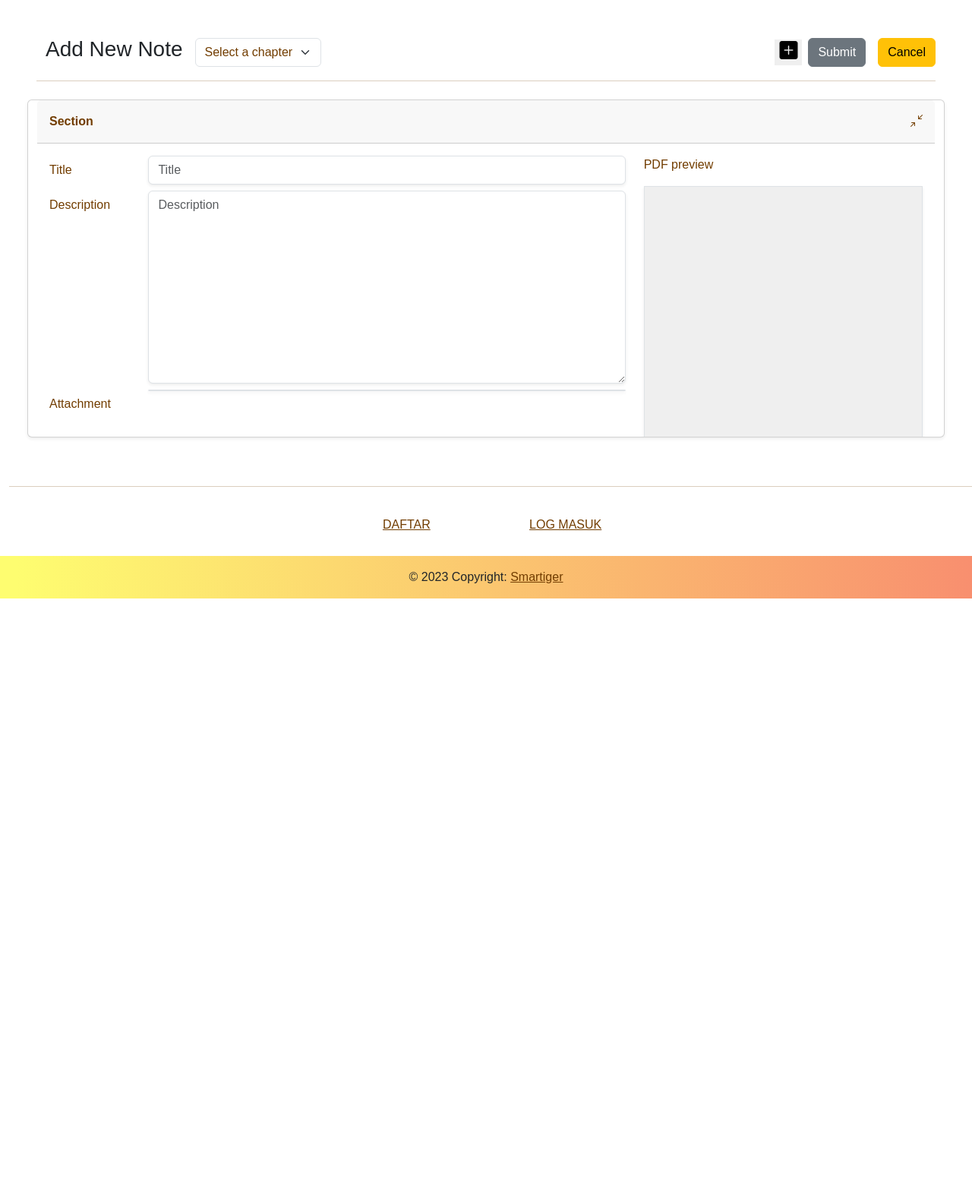
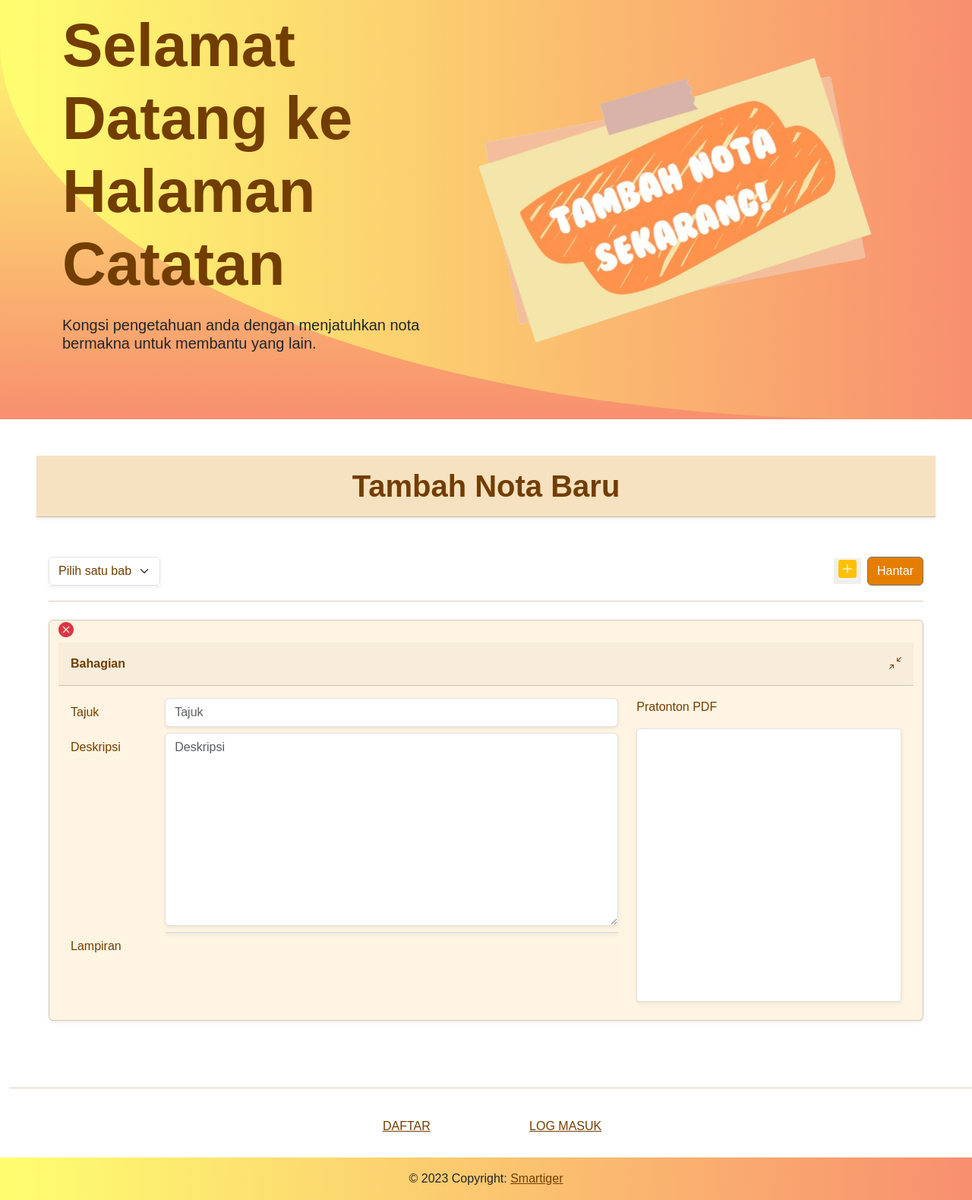
Before and after one commit to karmin88/Tigers, a Flask app: template templates/add-note.html in a window 1280 px wide. Shown: the part 66-1646 px from the top of the page at 76% size. Before the commit the page ends 854 px from the top, so only its background shows below. Run offline with Flask 3, Linux system fonts and the light colour scheme; the template is opened without the code that fills it, so the values that code supplies are empty; some libraries are stand-ins or nearby versions; some web fonts are replaced.

Commit message:
add hero and modify appearance

```diff
--- a/templates/add-note.html
+++ b/templates/add-note.html
@@ -7,69 +7,97 @@
 {% block custom_stylesheet %}
     <link rel="stylesheet" href="/static/css/common.css">
     <link rel="stylesheet" href="/static/css/add-note.css">
+    <link rel="stylesheet" href="/static/css/hero.css">
 {% endblock %}
 
 {% block content %}
-    <div class="container-fluid p-5">
-        <div class="container-fluid d-inline-flex align-items-center pe-0">
-            <h3 class="">Add New Note</h3>
-            <div class="ms-3">
-                <select class="form-select">
-                    <option selected disabled>Select a chapter</option>
-                    <option value="1">One</option>
-                    <option value="2">Two</option>
-                    <option value="3">Three</option>
-                </select>
-            </div>
-            <div class="ms-auto d-inline-flex align-items-center">
-                <button type="button" class="border-0 me-2" id="add-section">
-                    <i class="bi bi-hover bi-plus-square-fill h4 my-0"></i>
-                </button>
-                <button type="button" class="btn btn-secondary me-3">Submit</button>
-                <a href="javascript:history.back()" class="btn btn-warning">Cancel</a>
+    <section id="hero" class="hero hero-curve-left mb-5 pb-4">
+        <div class="container">
+            <div class="row gy-5 mb-3" data-aos="fade-right" data-aos-duration="1500">
+                <div class="row col-md-6 col-sm-12 order-md-1 container-fluid">
+                    <img src="/static/images/add-note.png" class="img-fluid object-fit-contain"
+                         alt="add-note.png"
+                         data-aos="zoom-out"
+                         data-aos-delay="100">
+                </div>
+                <div class="row col-md-6 col-sm-12 order-md-0 d-flex flex-column justify-content-center text-center text-lg-start">
+                    <h2 class="text-darkorange h1">Selamat Datang ke <br>Halaman Catatan</h2>
+                    <p class="mb-5 h5">
+                        Kongsi pengetahuan anda dengan menjatuhkan nota bermakna untuk membantu yang lain.
+                    </p>
+                </div>
             </div>
         </div>
-        <hr class="my-3">
-        <div class="row" id="section-container">
+    </section>
+    <div class="container-fluid p-0 d-flex flex-column" style="padding: 0 7% 0 7%" data-aos="fade-up"
+         data-aos-duration="1500" data-aos-offset="-200">
+        <div class="card mx-5 border-0">
+            <div class="card-header text-center shadow-sm rounded-0 border-left-orange"
+                 style="background-color: #f6e2c0 "><h1
+                    class="text-darkorange fw-bold pt-2">Tambah Nota Baru</h1></div>
+            <div class="card-body py-5">
+                <div class="d-flex align-items-center justify-content-between" data-aos="fade-up"
+                     data-aos-duration="1500">
+                    <div class="my-1 shadow-sm">
+                        <select class="form-select" id="selected-chap" required>
+                            <option selected disabled>Pilih satu bab</option>
+                            <option value="1">Satu</option>
+                            <option value="2">Dua</option>
+                            <option value="3">Tiga</option>
+                        </select>
+                    </div>
+                    <div class="ms-auto d-flex align-items-center">
+                        <button type="button" class="border-0 me-2" id="add-section">
+                            <i class="bi bi-hover bi-plus-square-fill h4 my-0 text-warning bg-lightorange"></i>
+                        </button>
+                        <a type="submit" class="btn btn-secondary bg-orange" id="submit-note">Hantar</a>
+                    </div>
+                </div>
+                <hr class="my-3">
+                <div class="row container-fluid mx-0 px-0" id="section-container" data-aos="fade-up"
+                     data-aos-duration="1500">
+                </div>
+            </div>
         </div>
     </div>
 
     <!-- Note section template -->
     <template id="section-form-template">
-        <form class="col-12 card shadow-sm mt-2">
-            <div class="card-header collapsible d-flex justify-content-between align-items-center">
-                <div class="card-title mt-2 fw-bold">Section</div>
+        <form class="section-form col-12 card shadow-sm mt-2 mb-4  bg-lightorange">
+            <a><i class="close h5 bi bi-x-circle-fill bi-hover text-danger top-right"></i></a>
+            <div class="card-header collapsible d-flex justify-content-between align-items-center py-3">
+                <div class="card-title fw-bold mb-0">Bahagian</div>
                 <i class="bi bi-collapsible bi-arrows-angle-contract"></i>
             </div>
             <div class="card-body row overflow-hidden">
                 <div class="col-md-8 col-sm-12">
                     <div class="form-group row mb-2">
-                        <label class="col-md-2 col-sm-12 col-form-label">Title</label>
+                        <label class="col-md-2 col-sm-12 col-form-label">Tajuk</label>
                         <div class="col-md-10 col-md-10 col-sm-12">
-                            <input type="text" class="form-control  shadow-sm"
-                                   placeholder="Title">
+                            <input type="text" class="form-control shadow-sm" name="title"
+                                   placeholder="Tajuk" required>
                         </div>
                     </div>
                     <div class="form-group row mb-2">
-                        <label class="col-md-2 col-sm-12 col-form-label">Description</label>
+                        <label class="col-md-2 col-sm-12 col-form-label">Deskripsi</label>
                         <div class="col-md-10 col-sm-12">
-                                <textarea type="password" class="form-control  shadow-sm" rows="10"
-                                          placeholder="Description"></textarea>
+                                <textarea type="password" class="form-control  shadow-sm" rows="10" name="description"
+                                          placeholder="Deskripsi" required></textarea>
                         </div>
                     </div>
                     <div class="form-group row mb-2">
-                        <label class="col-md-2 col-sm-12 col-form-label">Attachment</label>
+                        <label class="col-md-2 col-sm-12 col-form-label">Lampiran</label>
                         <div class="col-md-10 col-sm-12">
                             <div class="dropzone border shadow-sm border-1 border-opacity-10 rounded">
                             </div>
                         </div>
                     </div>
                 </div>
-                <div class="container col-md-4 col-sm-12">
-                    <p>PDF preview</p>
-                    <div class="embed-responsive d-flex flex-column w-100 h-100 border border-1 shadow-sm"
-                         style="background-color: #efefef">
-                        <iframe class="embed-responsive-item flex-grow-1" src=""></iframe>
+                <div class="container-fluid col-md-4 col-sm-12 mb-2 rounded-1 d-flex flex-column"
+                     style="min-height: 400px">
+                    <p>Pratonton PDF</p>
+                    <div class="embed-responsive w-100 h-100 border border-1 rounded-1 overflow-hidden shadow-sm bg-white">
+                        <iframe class="embed-responsive-item w-100 h-100" src=""></iframe>
                     </div>
                 </div>
             </div>
```
Also changed, not shown: static/images/add-note.png (added).
